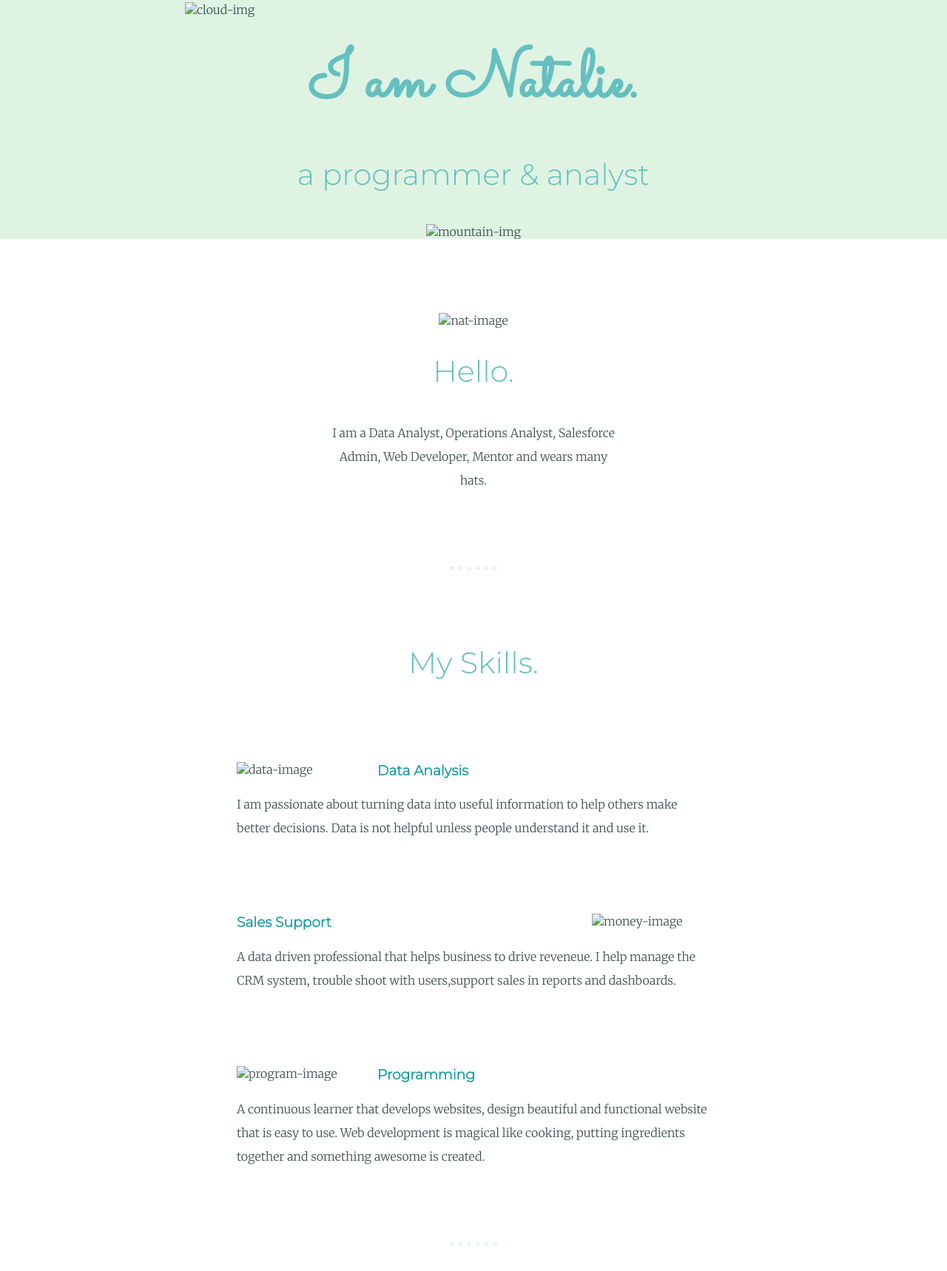
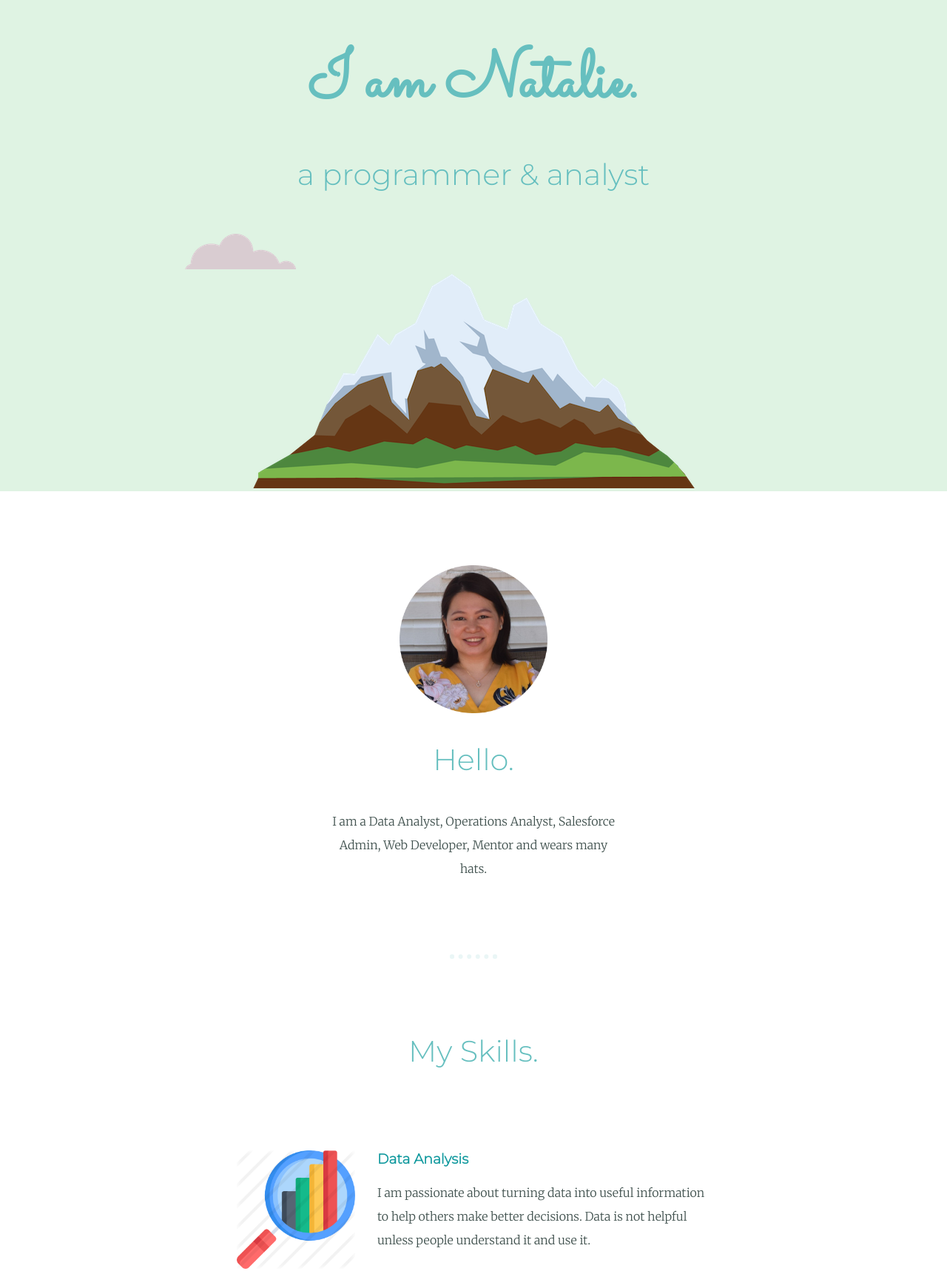
Before and after one commit to NatalieDesign/NatCV, a plain HTML site: page index.html in a window 1280 px wide. Shown: the part 102-1820 px from the top of the page at 74% size. Drawn offline with Linux system fonts and the light colour scheme.

Commit message:
Update index.html

```diff
--- a/index.html
+++ b/index.html
@@ -14,13 +14,13 @@
       <h2>
          a programmer & analyst
       </h2>
-              <img class="bottom-cloud" src="images/cloud.png" alt="cloud-img">
-                    <img src="images/mountain.png" alt="mountain-img">
+              <img class="bottom-cloud" src="NatCV/cloud.png" alt="cloud-img">
+                    <img src="NatCV/mountain.png" alt="mountain-img">
   </div>
 
   <div class="middle-container">
     <div class="profile">
-      <img src="images/nat.png" alt="nat-image" height=200px width=200px;>
+      <img src="NatCV/nat.png" alt="nat-image" height=200px width=200px;>
       <h2>Hello.</h2>
       <p class="intro">I am a Data Analyst, Operations Analyst, Salesforce Admin, Web Developer, Mentor and wears many hats.</p>
     </div>
@@ -28,17 +28,17 @@
     <div class="skills">
       <h2>My Skills.</h2>
       <div class="skill-row">
-        <img class="data-analysis" src="images/data.png" alt="data-image">
+        <img class="data-analysis" src="NatCV/data.png" alt="data-image">
         <h3>Data Analysis</h3>
         <p>I am passionate about turning data into useful information to help others make better decisions. Data is not helpful unless people understand it and use it.</p>
       </div>
       <div class="skill-row">
-        <img class="sales" src="images/sales.png" alt="money-image">
+        <img class="sales" src="NatCV/sales.png" alt="money-image">
         <h3>Sales Support</h3>
         <p>A data driven professional that helps business to drive reveneue. I help manage the CRM system, trouble shoot with users,support sales in reports and dashboards.</p>
       </div>
       <div class="skill-row">
-        <img class="program" src="images/program.png" alt="program-image">
+        <img class="program" src="NatCV/program.png" alt="program-image">
         <h3>Programming</h3>
         <p>A continuous learner that develops websites, design beautiful and functional website that is easy to use. Web development is magical like cooking, putting ingredients together and something awesome is created.</p>
       </div>
```
